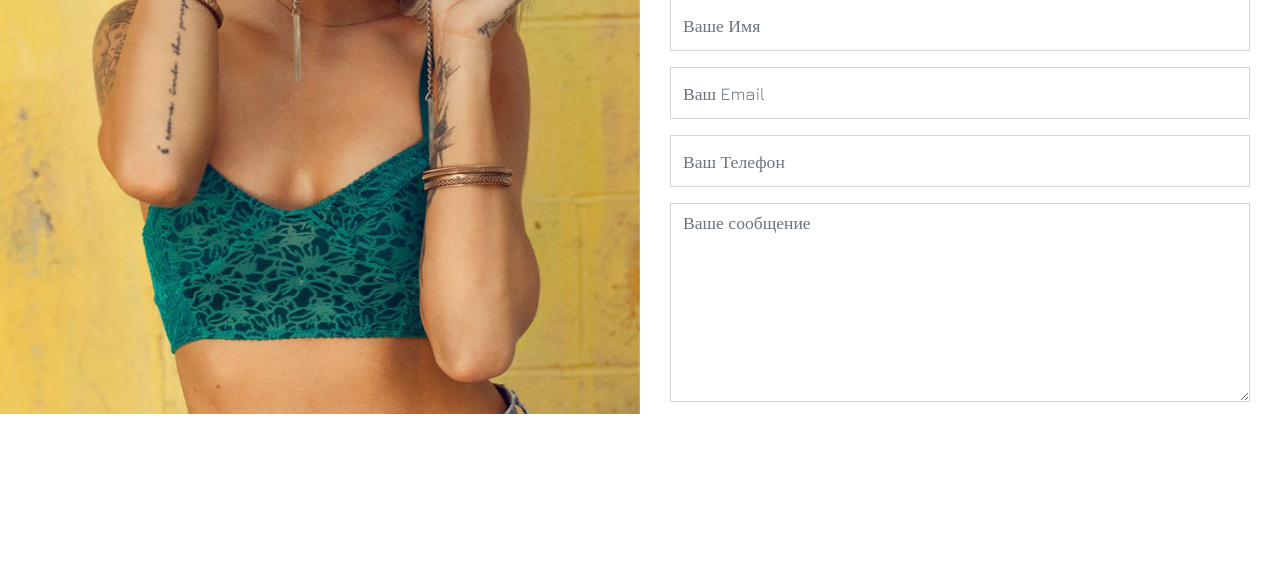
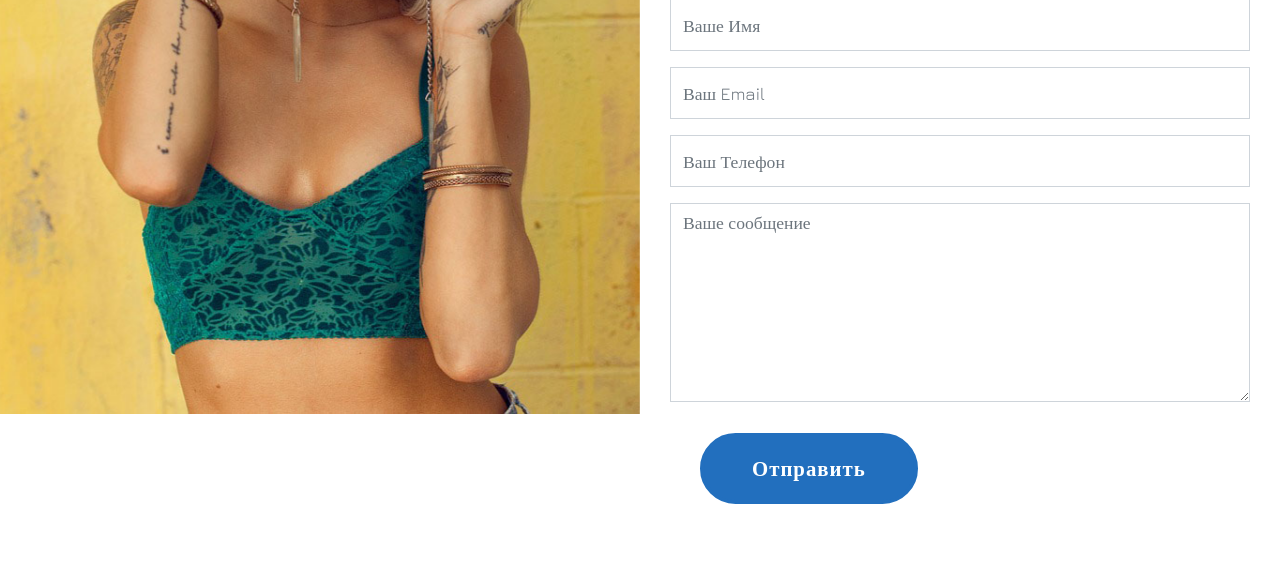
Before and after one commit to webtestso/suvorov4, a PHP site: page /blog/contact.html in a window 1280 px wide. Shown: the part 386-967 px from the top of the page. Before the commit the page ends 800 px from the top, so only its background shows below. Run offline with PHP 8.4, Linux system fonts and the light colour scheme; some libraries are stand-ins or nearby versions; some web fonts are replaced.

Commit message:
More fixes

```diff
--- a/blog/contact.html
+++ b/blog/contact.html
@@ -28,7 +28,7 @@
     <link rel="stylesheet" href="css/flaticon.css">
     <link rel="stylesheet" href="css/icomoon.css">
     <link rel="stylesheet" href="css/style.css">
-    <link href="css/component.css" rel="stylesheet" />
+    <link href="../css/component.css" rel="stylesheet" />
   </head>
   <body>
 
@@ -118,7 +118,7 @@
                   <textarea name="" id="" cols="30" rows="7" class="form-control" placeholder="Ваше сообщение"></textarea>
                 </div>
                 <div class="form-group">
-                  <input type="submit" value="Отправить" class="btn btn-1 btn-1a py-3 px-5">
+                  <input type="submit" value="Отправить" class="btn btn-6 btn-6c py-3 px-5">
                 </div>
               </form>
 
@@ -153,8 +153,8 @@
   <script src="https://maps.googleapis.com/maps/api/js?key=AIzaSyBVWaKrjvy3MaE7SQ74_uJiULgl1JY0H2s&sensor=false"></script>
   <script src="js/google-map.js"></script>
   <script src="js/main.js"></script>
-  <script src="..js/classie.js"></script>
-  <script src="..js/modernizr.custom.js"></script>
+  <script src="../js/classie.js"></script>
+  <script src="../js/modernizr.custom.js"></script>
 
   </body>
 </html>
--- a/css/component.css
+++ b/css/component.css
@@ -194,7 +194,7 @@
 	height: 103%;
 	top: 50%;
 	left: 50%;
-	background: #fff;
+	background: black;
 	opacity: 0;
 	-webkit-transform: translateX(-50%) translateY(-50%);
 	-moz-transform: translateX(-50%) translateY(-50%);
```
